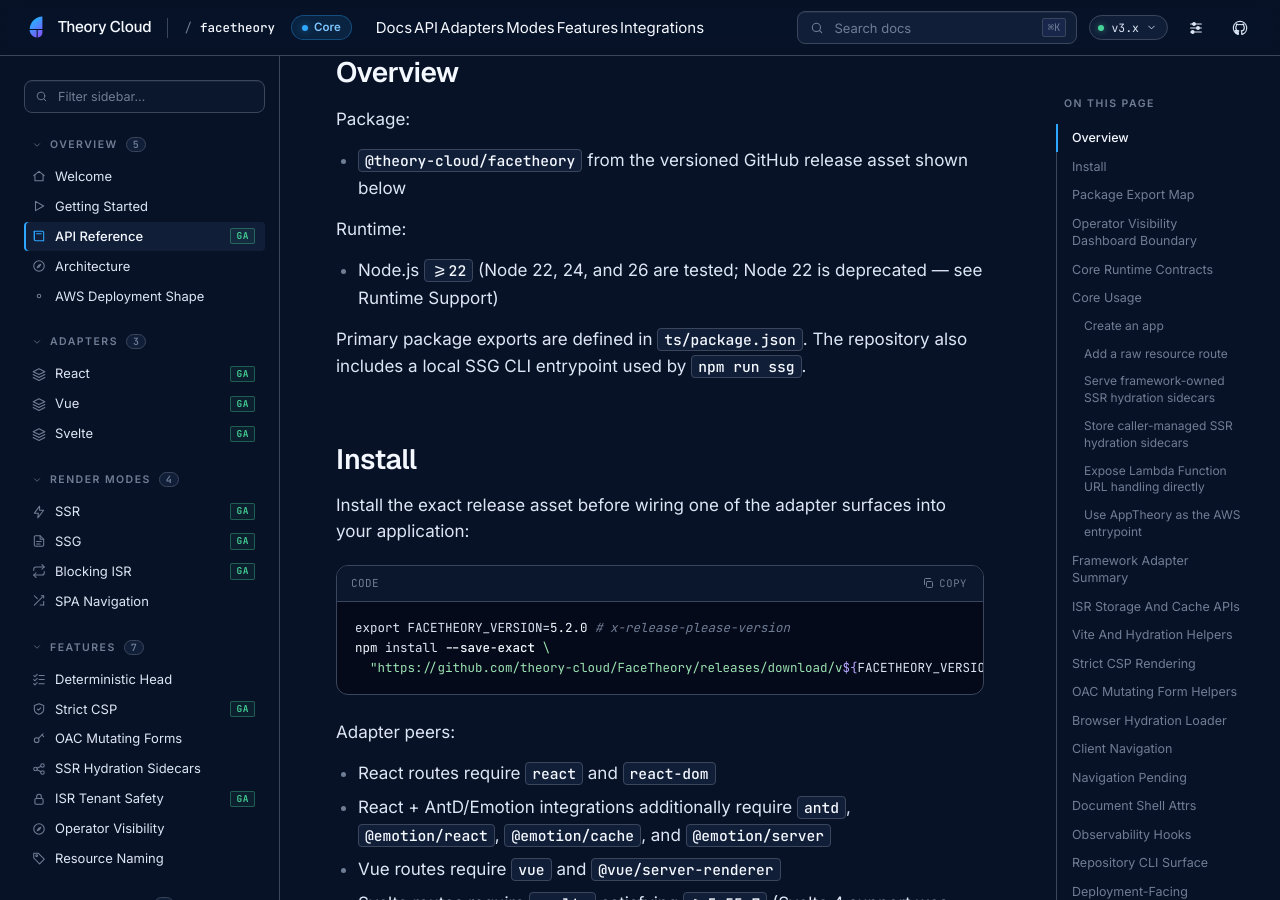
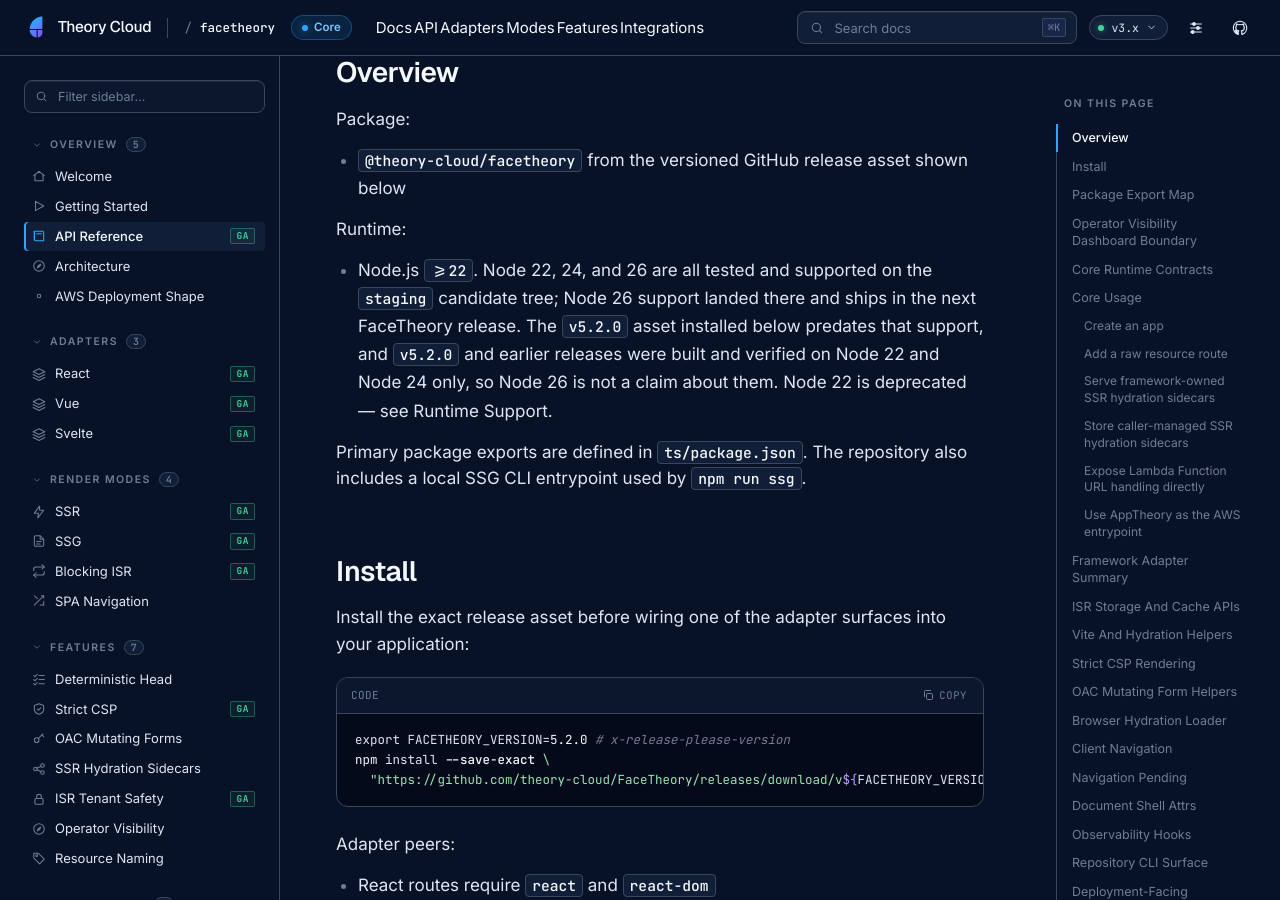
Before and after one commit to theory-cloud/FaceTheory, a Jekyll site: the page built from docs/api-reference.md, in a window 1280 px wide and 900 px high, scrolled down 308 px. Built offline with Jekyll 4.4.1, drawn with Linux system fonts in a browser that asks for light colours.

Commit message:
fix(docs): pair the Node 26 claim with the release that carries it
docs/api-reference.md said "Node 22, 24, and 26 are tested" in the Runtime
bullet while the Install section on the same page pins the v5.2.0 release
asset, so the page asserted a tested line the asset does not carry. It now
uses the staging-vs-release wording Getting Started already uses: 22, 24 and
26 are tested on the staging candidate tree, Node 26 ships in the next
release, and v5.2.0 and earlier were built and verified on 22 and 24 only.

Grepping the tree for the same claim found no other page: README.md, Runtime
Support, the migration guide, troubleshooting and deprecation-policy already
carry the qualifier, and the remaining Node 26 mentions are evidence-profile
names and container commands, not support claims about a published asset.

Generated by Mistral Vibe.
Co-Authored-By: Mistral Vibe <vibe@mistral.ai>

```diff
--- a/docs/api-reference.md
+++ b/docs/api-reference.md
@@ -14,7 +14,7 @@ Package:
 
 Runtime:
 
-- Node.js `>=22` (Node 22, 24, and 26 are tested; Node 22 is deprecated — see [Runtime Support](/runtimes/support/))
+- Node.js `>=22`. Node 22, 24, and 26 are all tested and supported on the `staging` candidate tree; Node 26 support landed there and ships in the next FaceTheory release. The `v5.2.0` asset installed below predates that support, and `v5.2.0` and earlier releases were built and verified on Node 22 and Node 24 only, so Node 26 is not a claim about them. Node 22 is deprecated — see [Runtime Support](/runtimes/support/).
 
 Primary package exports are defined in `ts/package.json`. The repository also includes a local SSG CLI entrypoint used by `npm run ssg`.
 
```
